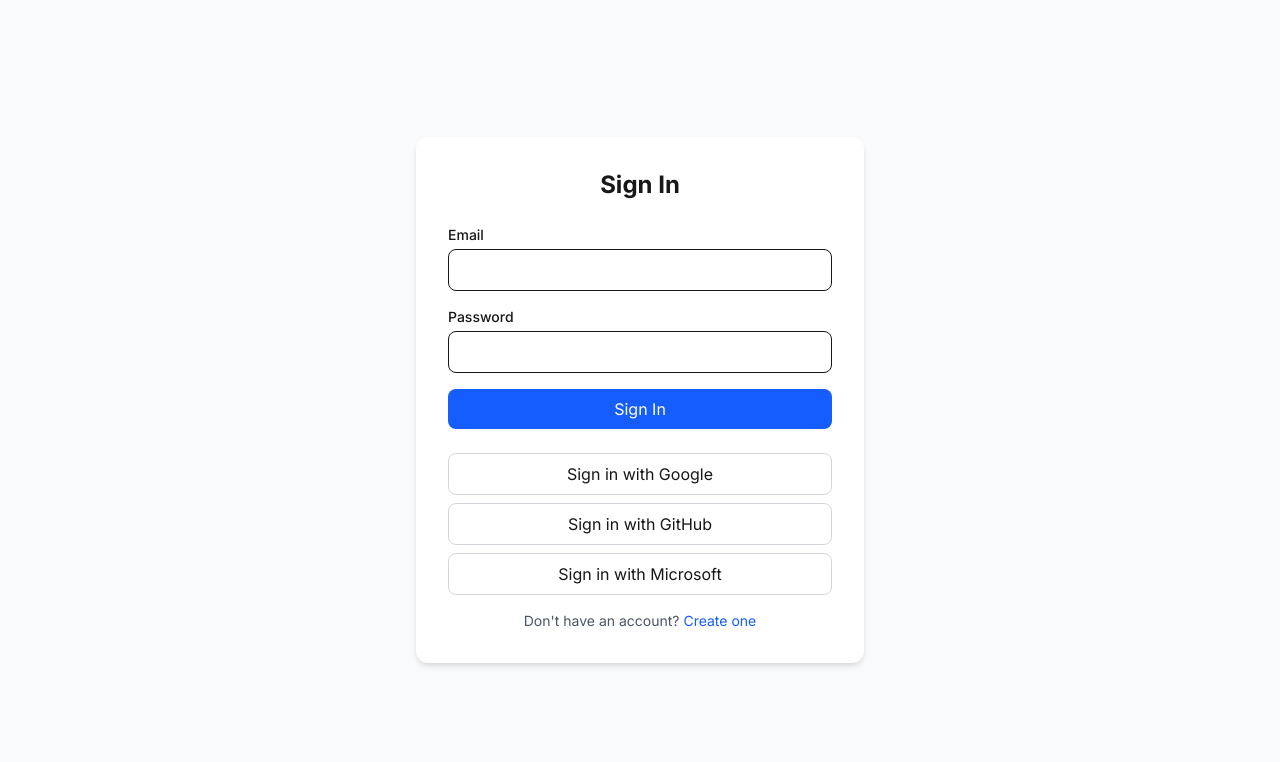
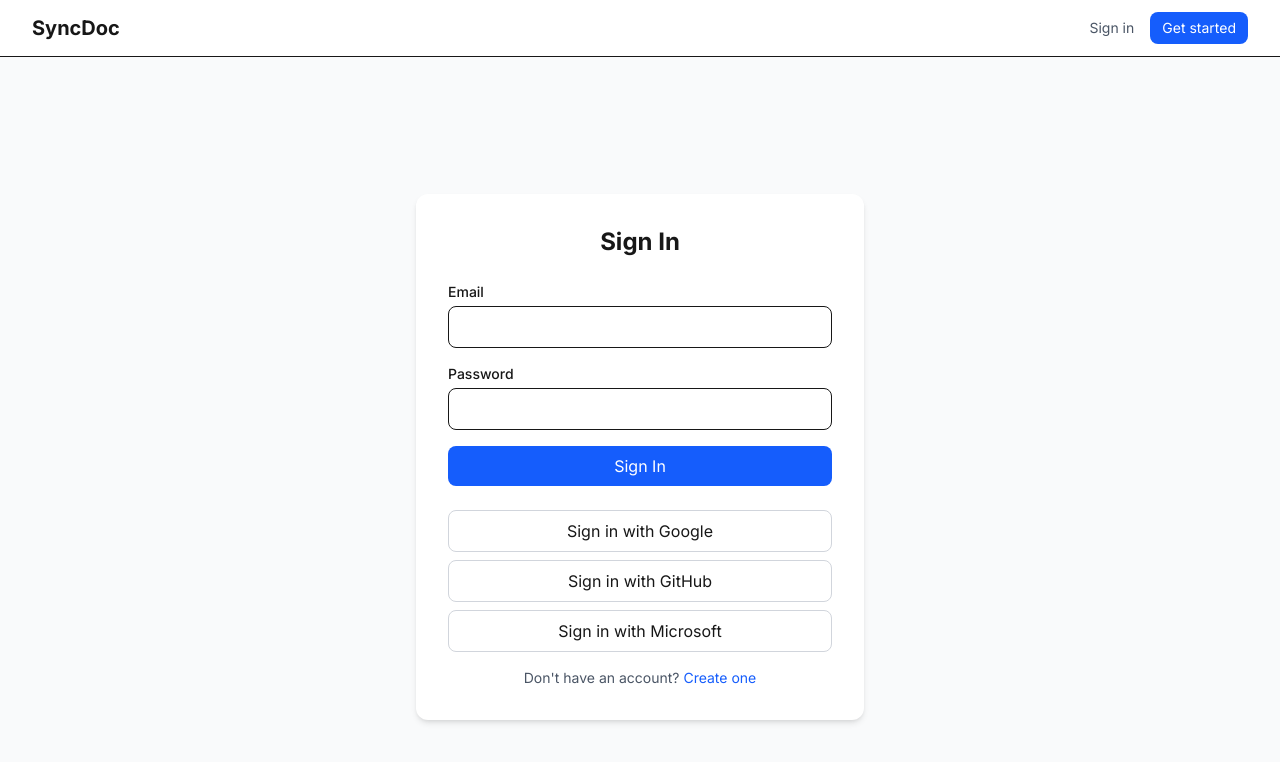
Before and after one commit to Canoelitose/syncdoc, a Next.js app: page /login in a window 1280 px wide. Shown: the top 762 px of the page. Built offline with nearby package versions, Linux system fonts and the light colour scheme; no server answers.

Commit message:
feat: add navigation bar with auth state

```diff
--- a/src/app/layout.tsx
+++ b/src/app/layout.tsx
@@ -2,6 +2,7 @@
 import { Inter } from "next/font/google";
 import "./globals.css";
 import { Providers } from "@/components/providers";
+import { Navbar } from "@/components/navbar";
 
 const inter = Inter({ subsets: ["latin"] });
 
@@ -18,7 +19,10 @@
   return (
     <html lang="en">
       <body className={inter.className}>
-        <Providers>{children}</Providers>
+        <Providers>
+          <Navbar />
+          {children}
+        </Providers>
       </body>
     </html>
   );
--- /dev/null
+++ b/src/components/navbar.tsx
@@ -0,0 +1,45 @@
+"use client";
+
+import { useSession, signOut } from "next-auth/react";
+import Link from "next/link";
+
+export function Navbar() {
+  const { data: session } = useSession();
+
+  return (
+    <nav className="border-b bg-white">
+      <div className="max-w-7xl mx-auto px-4 sm:px-6 lg:px-8">
+        <div className="flex justify-between h-14 items-center">
+          <Link href={session ? "/dashboard" : "/"} className="text-xl font-bold">
+            SyncDoc
+          </Link>
+
+          <div className="flex items-center gap-4">
+            {session ? (
+              <>
+                <span className="text-sm text-gray-600">
+                  {session.user?.name}
+                </span>
+                <button
+                  onClick={() => signOut({ callbackUrl: "/" })}
+                  className="text-sm text-gray-500 hover:text-gray-800"
+                >
+                  Sign out
+                </button>
+              </>
+            ) : (
+              <>
+                <Link href="/login" className="text-sm text-gray-600 hover:text-gray-800">
+                  Sign in
+                </Link>
+                <Link href="/register" className="text-sm px-3 py-1.5 bg-blue-600 text-white rounded-lg hover:bg-blue-700">
+                  Get started
+                </Link>
+              </>
+            )}
+          </div>
+        </div>
+      </div>
+    </nav>
+  );
+}
```
